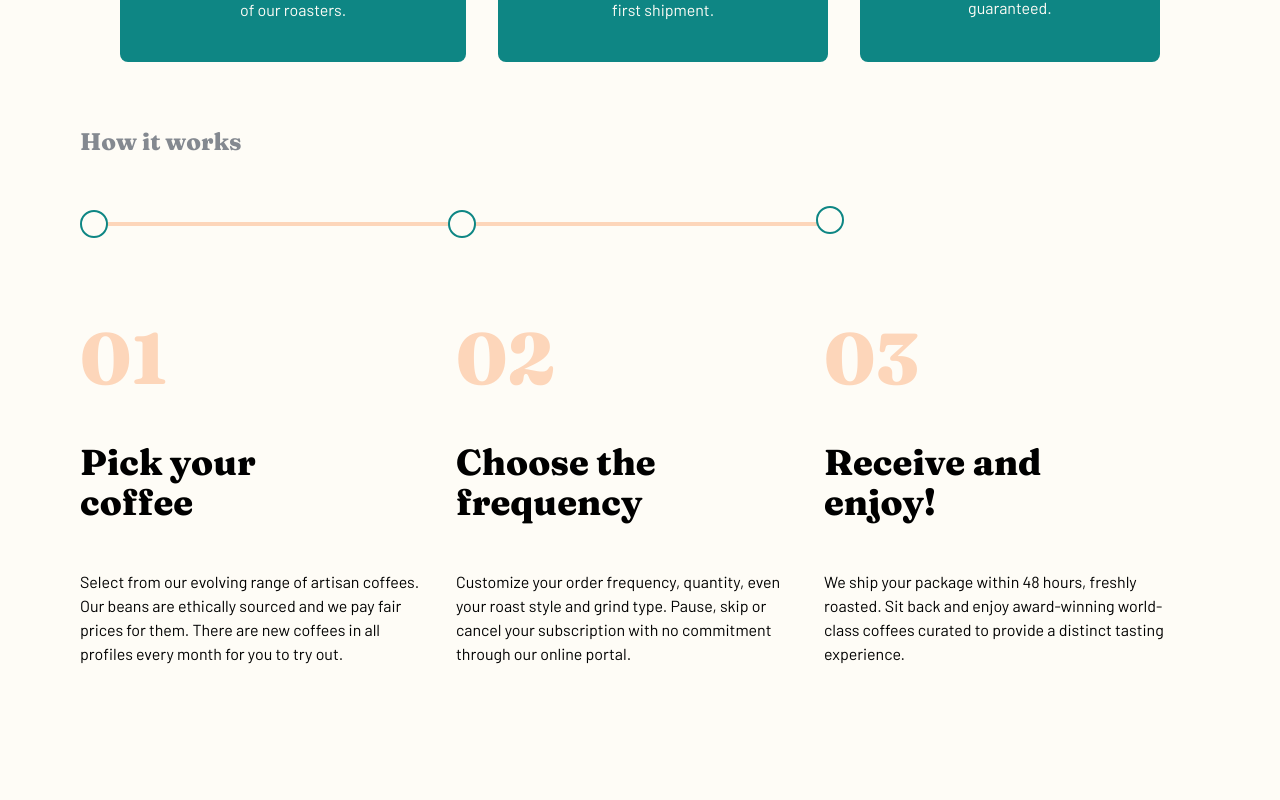
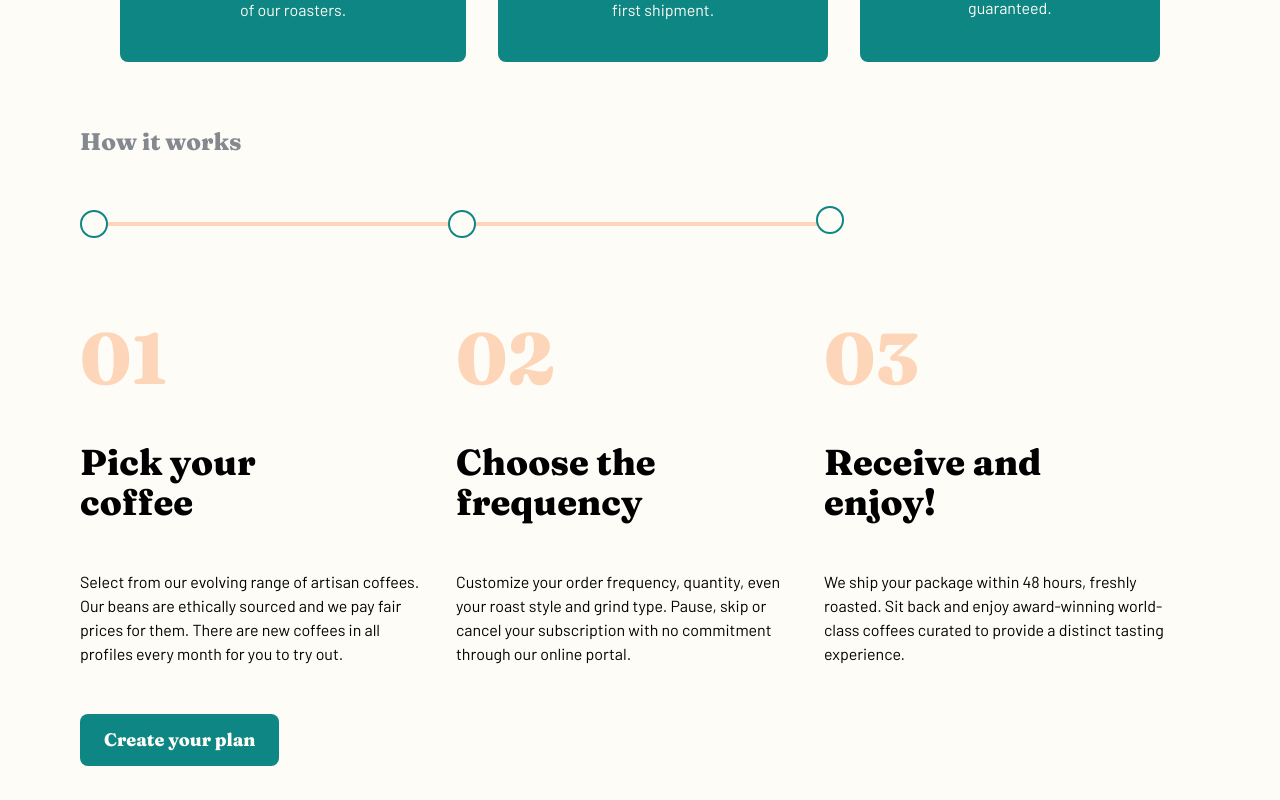
Before and after one commit to sthitaprajna-mishra/coffeeroasters, a React (Vite) app: page / in a window 1280 px wide. Shown: the part 2400-3200 px from the top of the page. Built offline with nearby package versions, Linux system fonts and the light colour scheme.

Commit message:
howitworks button added

```diff
--- a/src/components/HowItWorks.jsx
+++ b/src/components/HowItWorks.jsx
@@ -56,6 +56,12 @@ const HowItWorks = () => {
           </div>
         </div>
       </div>
+      <div
+        className="mt-12 mx-auto md:mx-0 bg-darkCyan w-fit px-6 py-3 text-lg font-fraunces text-lightCream font-bold rounded-lg
+        hover:cursor-pointer transition-all hover:bg-lightCyan"
+      >
+        <button>Create your plan</button>
+      </div>
     </div>
   );
 };
```
